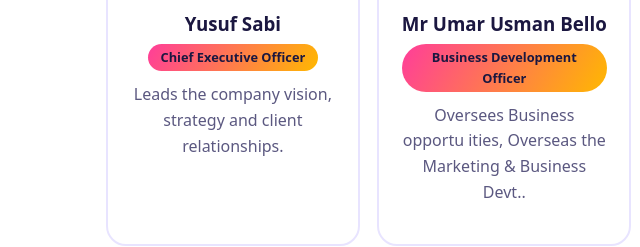
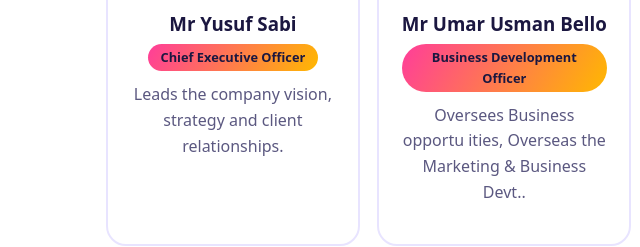
Before and after one commit to fazagprofessionalsltd-hash/fazagtechsltd, a plain HTML site: page index.html in a window 1280 px wide. Both pictures are taken after a click on the link "Our Team". Shown: the part 546-793 px from the top of the page, 0-640 px from the left. Drawn offline with Linux system fonts and the light colour scheme.

Commit message:
Update index.html

```diff
--- a/index.html
+++ b/index.html
@@ -189,7 +189,7 @@ footer b{color:#fff}
 <section class="page" id="p-team">
   <div class="hero"><div class="wrap"><h1>Meet Our Top Team</h1><p>The people behind Fazag Techs.</p></div></div>
   <div class="wrap"><div class="grid">
-      <div class="card team"><div class="slot" data-src="images/team1.jpg" data-alt="Team member 1">👤</div><h3>Yusuf Sabi</h3><span class="role">Chief Executive Officer</span><p>Leads the company vision, strategy and client relationships.</p></div>
+      <div class="card team"><div class="slot" data-src="images/team1.jpg" data-alt="Team member 1">👤</div><h3>Mr Yusuf Sabi</h3><span class="role">Chief Executive Officer</span><p>Leads the company vision, strategy and client relationships.</p></div>
       <div class="card team"><div class="slot" data-src="images/team2.jpg" data-alt="Team member 2">👤</div><h3>Mr Umar Usman Bello</h3><span class="role">Business Development Officer</span><p>Oversees Business opportu ities, Overseas the Marketing & Business Devt..</p></div>
       <div class="card team"><div class="slot" data-src="images/team3.jpg" data-alt="Team member 3">👤</div><h3>Mr Zakariya Kilishi</h3><span class="role">Cheif Technology Officer</span><p>Oversees software design, development and system security.</p></div>
       <div class="card team"><div class="slot" data-src="images/team4.jpg" data-alt="Team member 4">👤</div><h3>Mrs Rofiat Mohammed</h3><span class="role">Head of Customer Support</span><p>Attends to Demo requests, onboarding and after-sales support for clients.</p></div>
```
